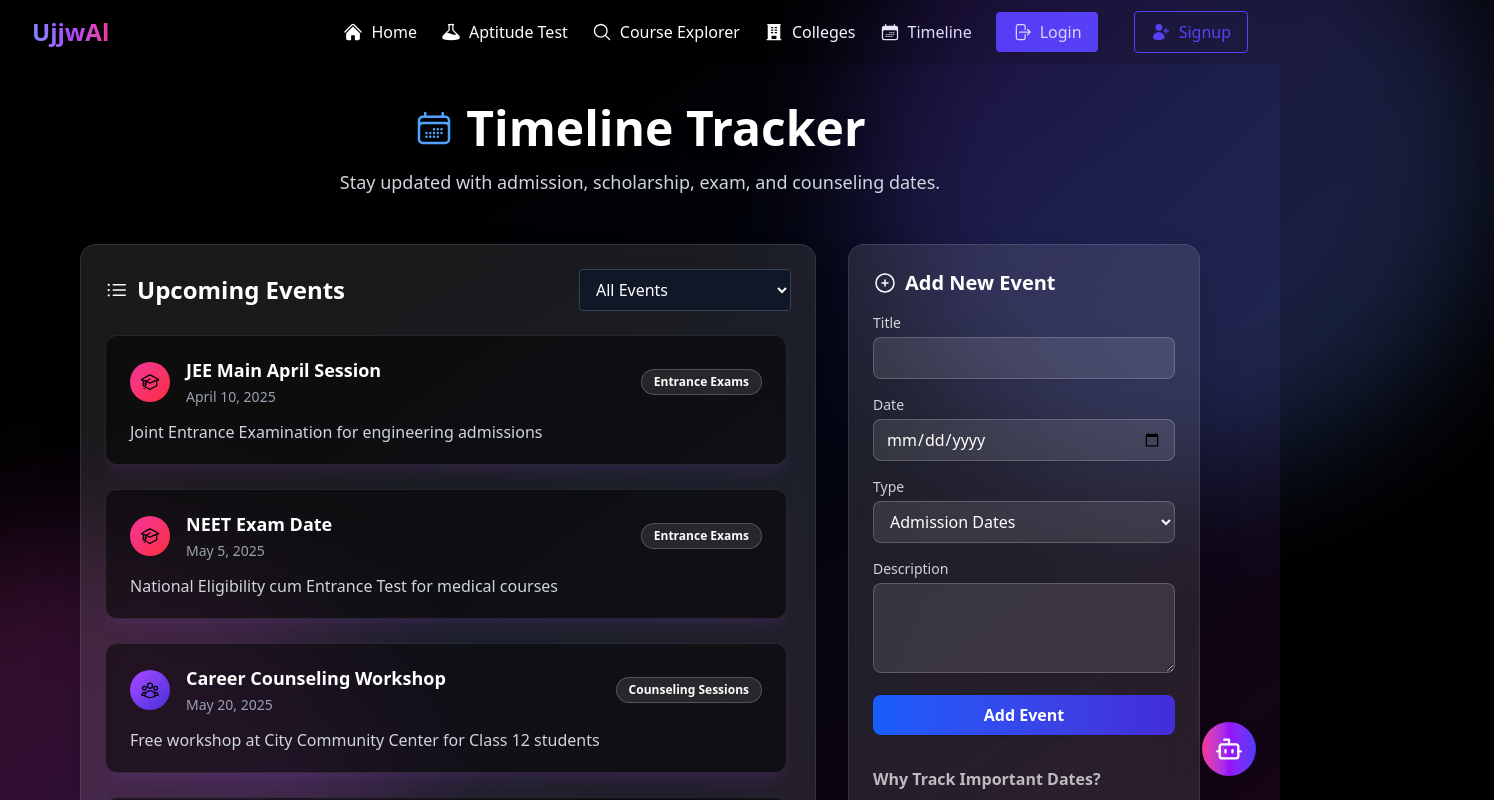
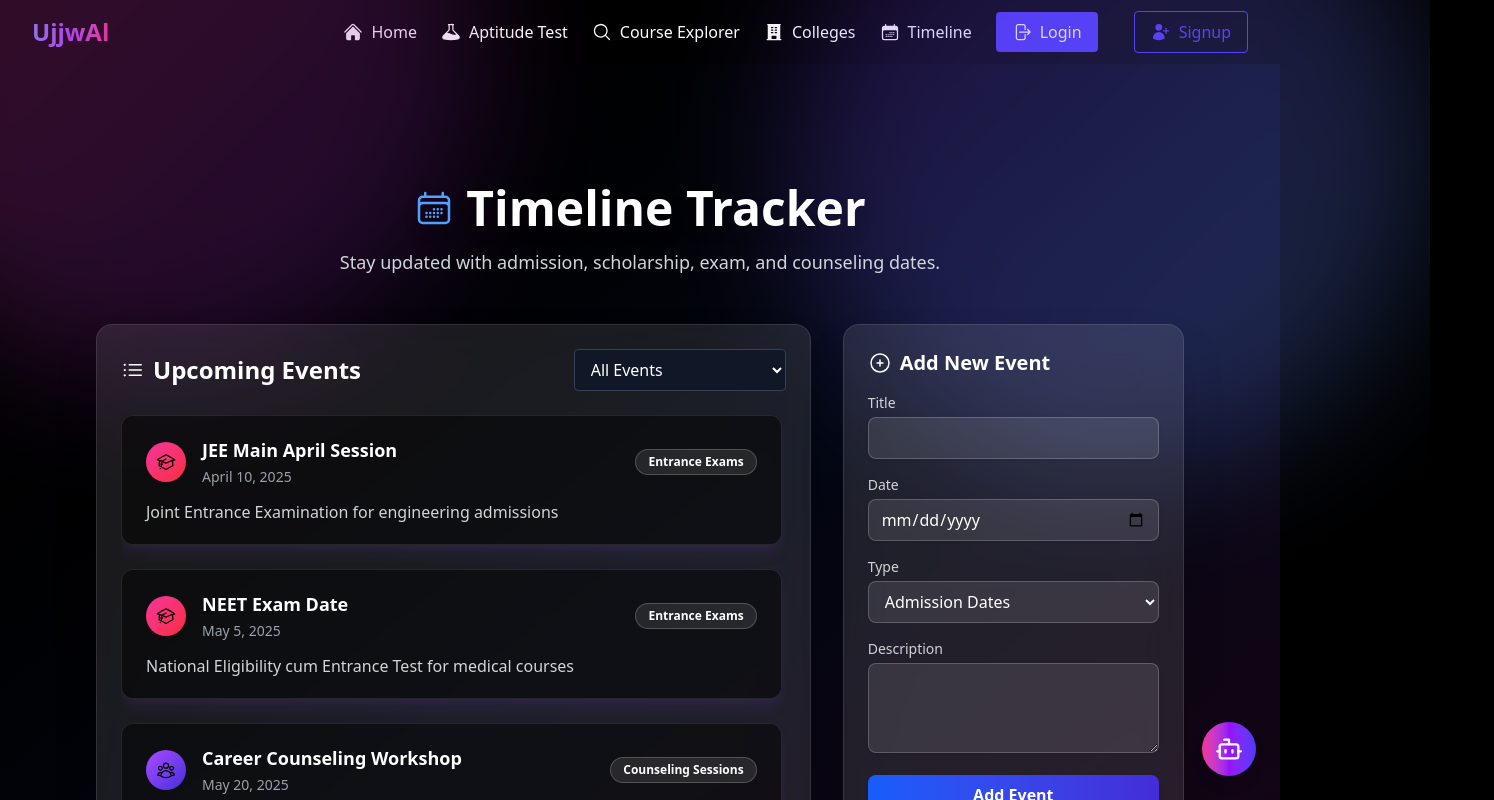
Before and after one commit to gargijoshi9/OneStop, a React (Vite) app in the folder OneStop/: page /timeline in a window 1280 px wide. Shown: the top 800 px of the page, 1494 px wide, since content can reach past the window. Built offline with nearby package versions, Linux system fonts and the light colour scheme.

Commit message:
timelinepage Fixed

```diff
--- a/OneStop/src/pages/Timeline.jsx
+++ b/OneStop/src/pages/Timeline.jsx
@@ -97,8 +97,9 @@
   };
 
   return (
-    <div className="relative min-h-screen w-full bg-gradient-to-br from-black via-gray-950 to-[#180316]">
-      {/* Animated glassy gradient blobs */}
+<div className="relative min-h-screen w-full bg-gradient-to-br from-black via-gray-950 to-[#180316]">
+  <div className="relative z-10 max-w-6xl mx-auto py-10 px-4 sm:px-6 lg:px-8">
+   {/* Animated glassy gradient blobs */}
       <div className="absolute inset-0 z-0 pointer-events-none">
         <motion.div
           className="absolute -top-40 -right-40 w-[38rem] h-[38rem] bg-gradient-to-br from-violet-700 to-blue-400 rounded-full opacity-25 blur-3xl"
@@ -129,8 +130,10 @@
           }}
         />
       </div>
+      </div>
 
-      <div className="relative z-10 max-w-6xl mx-auto py-10 px-4">
+      <div className="relative z-10 max-w-6xl mx-auto py-10 px-4 sm:px-6 lg:px-8">
+
         <div className="text-center mb-12">
           <h1 className="flex items-center justify-center gap-3 text-5xl font-bold mb-4 text-white drop-shadow-xl">
             <CalendarDaysIcon className="h-10 w-10 text-blue-400" />
```
